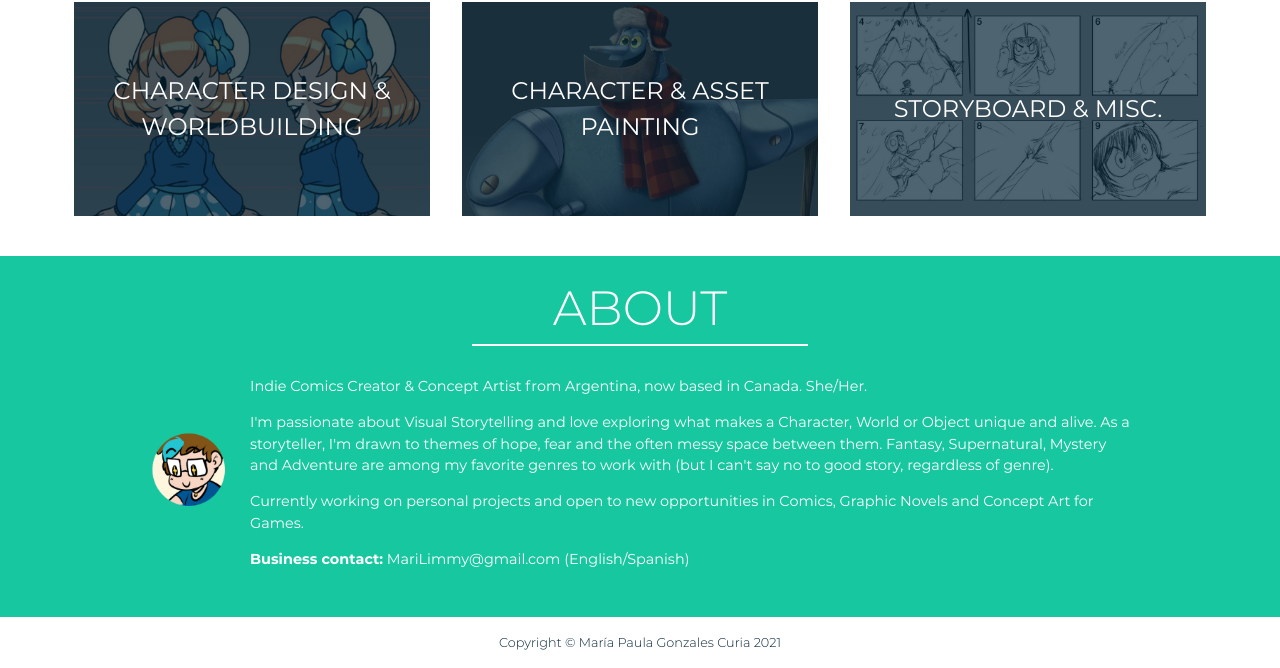
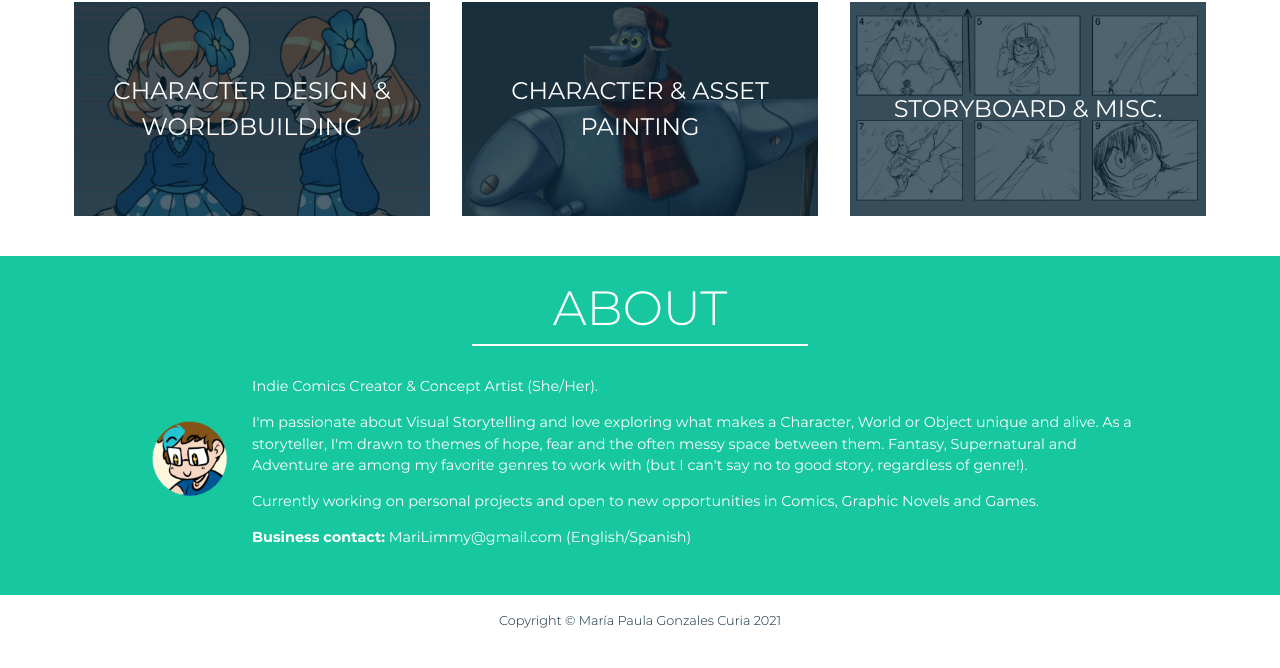
Before and after one commit to marilimmy/marilimmy.github.io, a plain HTML site: page index.html in a window 1280 px wide. Shown: the part 1475-2143 px from the top of the page. After the commit the page ends 2121 px from the top, so only its background shows below. Drawn offline with Linux system fonts and the light colour scheme.

Commit message:
updated about

```diff
--- a/index.html
+++ b/index.html
@@ -178,10 +178,10 @@
             </div>
             <div class="right">
               <div class="text">
-                <p>Indie Comics Creator & Concept Artist from Argentina, now based in Canada. She/Her.</p>
-                <p>I'm passionate about Visual Storytelling and love exploring what makes a Character, World or Object unique and alive. As a storyteller, I'm drawn to themes of hope, fear and the often messy space between them. Fantasy, Supernatural, Mystery and Adventure are among my favorite genres to work with (but I can't say no to good story, regardless of genre).</p>
+                <p>Indie Comics Creator & Concept Artist (She/Her).</p>
+                <p>I'm passionate about Visual Storytelling and love exploring what makes a Character, World or Object unique and alive. As a storyteller, I'm drawn to themes of hope, fear and the often messy space between them. Fantasy, Supernatural and Adventure are among my favorite genres to work with (but I can't say no to good story, regardless of genre!).</p>
                 <p>Currently working on personal projects and open to new opportunities in Comics,
-                  Graphic Novels and Concept Art for Games.</p>
+                  Graphic Novels and Games.</p>
                 <p>
                   <strong>Business contact:</strong> MariLimmy@gmail.com (English/Spanish)
                 </p>
```
